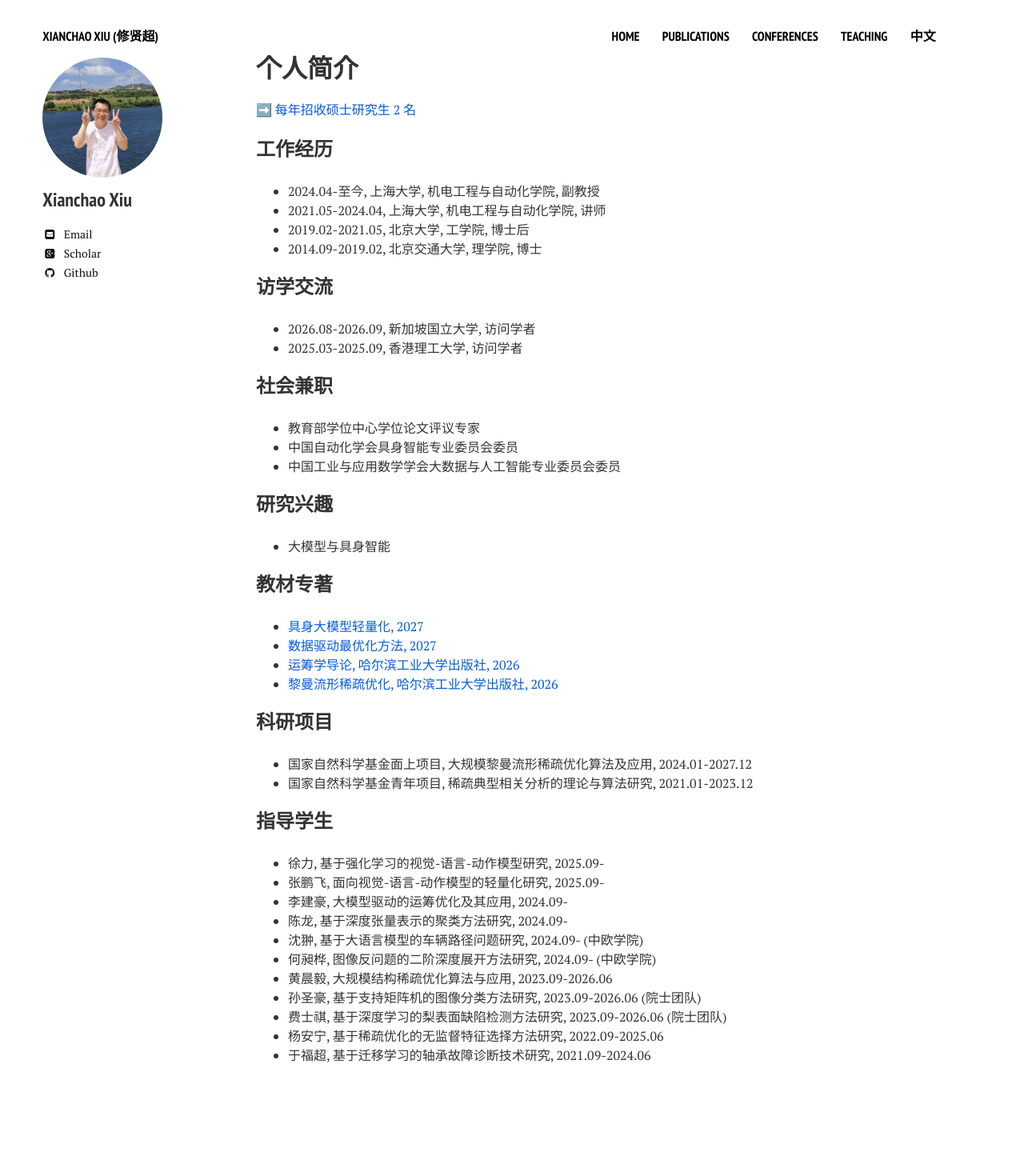
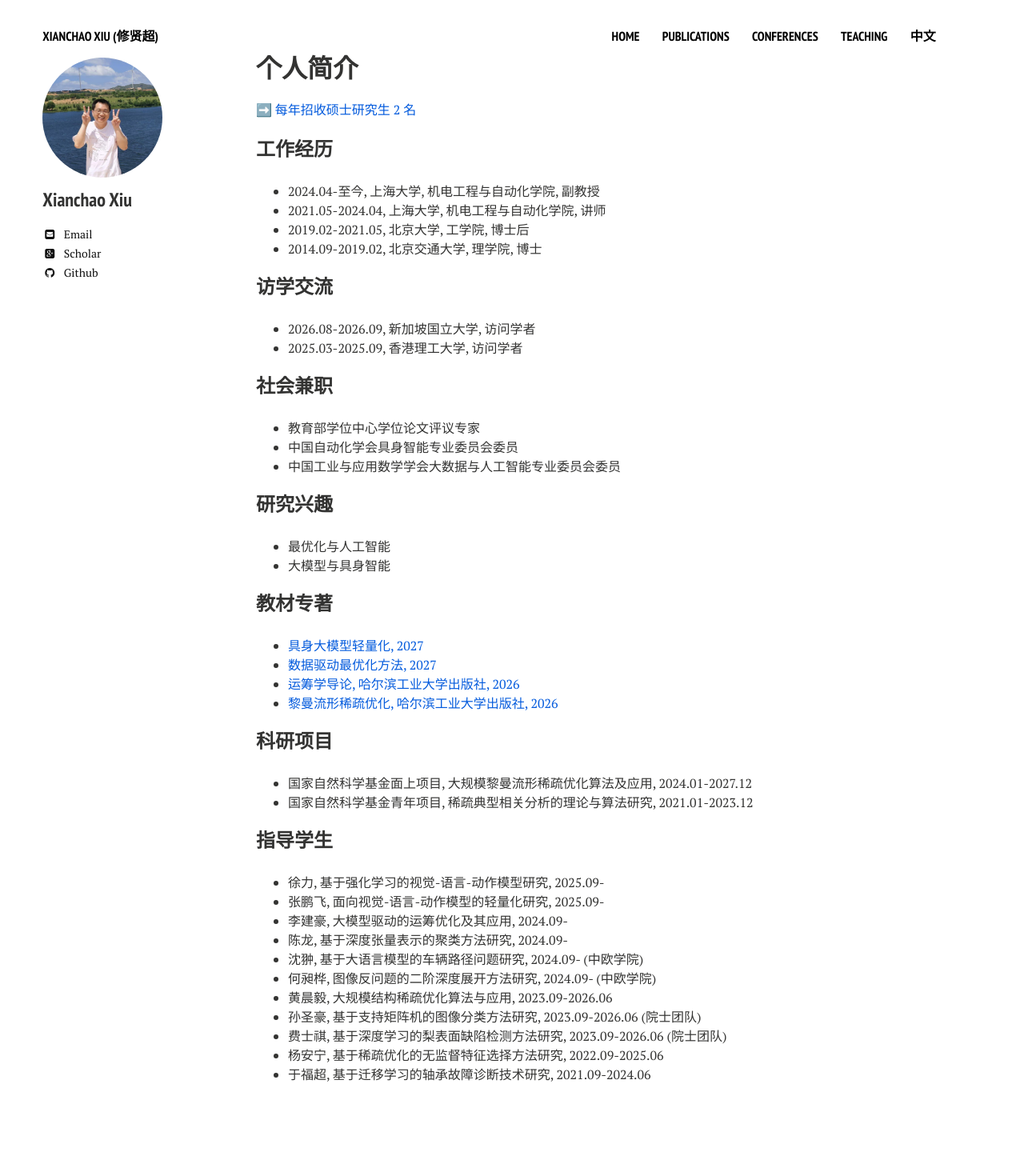
Before and after one commit to xianchaoxiu/xianchaoxiu.github.io, a Jekyll site: the page built from chinese/index.md, in a window 1280 px wide. Shown: the whole page at 80% size. Built offline with Jekyll 4.4.1, drawn with Linux system fonts in a browser that asks for light colours; nearby versions of some CDN libraries; before the commit the page ends 1426 px from its top, so only the background shows below that.

Commit message:
Update index.md

```diff
--- a/chinese/index.md
+++ b/chinese/index.md
@@ -26,6 +26,7 @@ share: false
 * 中国工业与应用数学学会大数据与人工智能专业委员会委员 <br>
 
 ### 研究兴趣
+* 最优化与人工智能<br>
 * 大模型与具身智能<br>
 
 ### 教材专著
```
